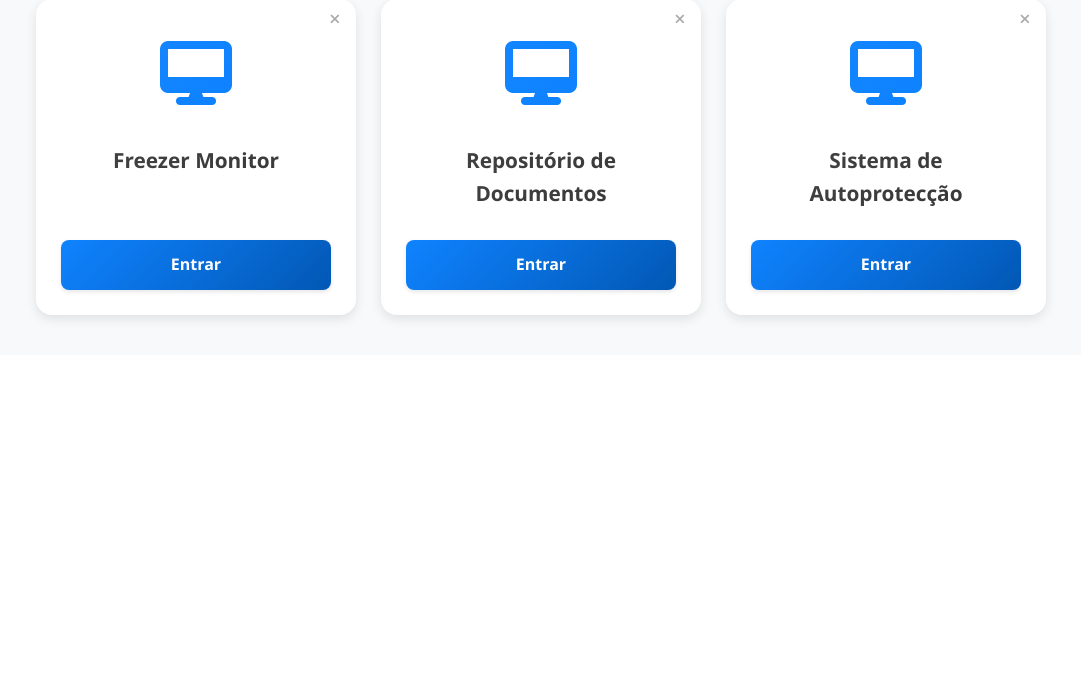
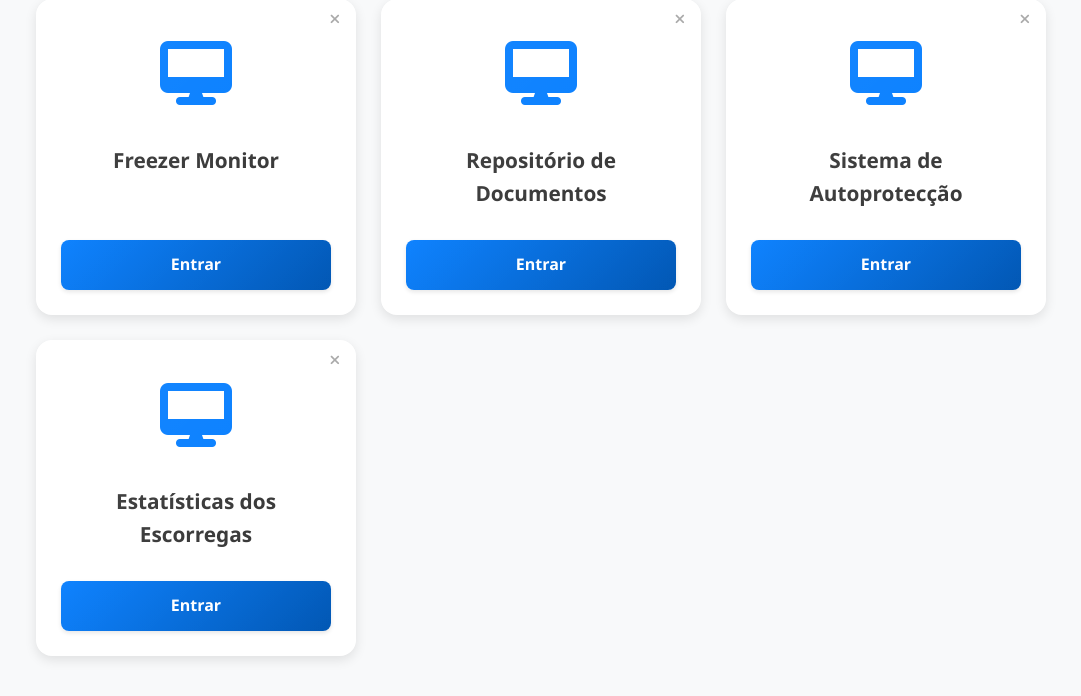
Before and after one commit to ViCor44/super_login, a PHP site: page /dashboard.php in a window 1280 px wide. Shown: the part 650-1346 px from the top of the page, without its empty margins (99-1180 px from the left). Before the commit the page ends 973 px from the top, so only its background shows below. Run offline with PHP 8.4, Linux system fonts and the light colour scheme; a user stored in the database is signed in; data comes from the database, SQL or seed files in the repository; tables that the repository leaves empty or names only in its code hold one stand-in row (values such as "Sample post").

Commit message:
adição estatisticas

```diff
--- a/systems_map.php
+++ b/systems_map.php
@@ -118,4 +118,20 @@ return [
             'utilizador_funcao' => 'funcao',
         ],
     ],
+
+    'escorregas' => [
+        'name'         => 'Estatísticas dos Escorregas',
+        'login_url'    => 'http://191.188.126.13/estatisticas_escorregas_php_mysql/sso_login.php',
+        'dsn'          => 'mysql:host=localhost;dbname=estatisticas_escorregas;charset=utf8mb4',
+        'db_user'      => 'root',
+        'db_pass'      => '',
+        'users_table'  => 'users',
+        'email_field'  => 'email',
+        'id_field'     => 'id',
+        'redirect_ok'  => '/estatisticas_escorregas_php_mysql/index.php',
+        'session_vars' => [
+            'user_id' => 'id',
+            'user_name' => 'display_name',
+        ],
+    ],
 ];
```
